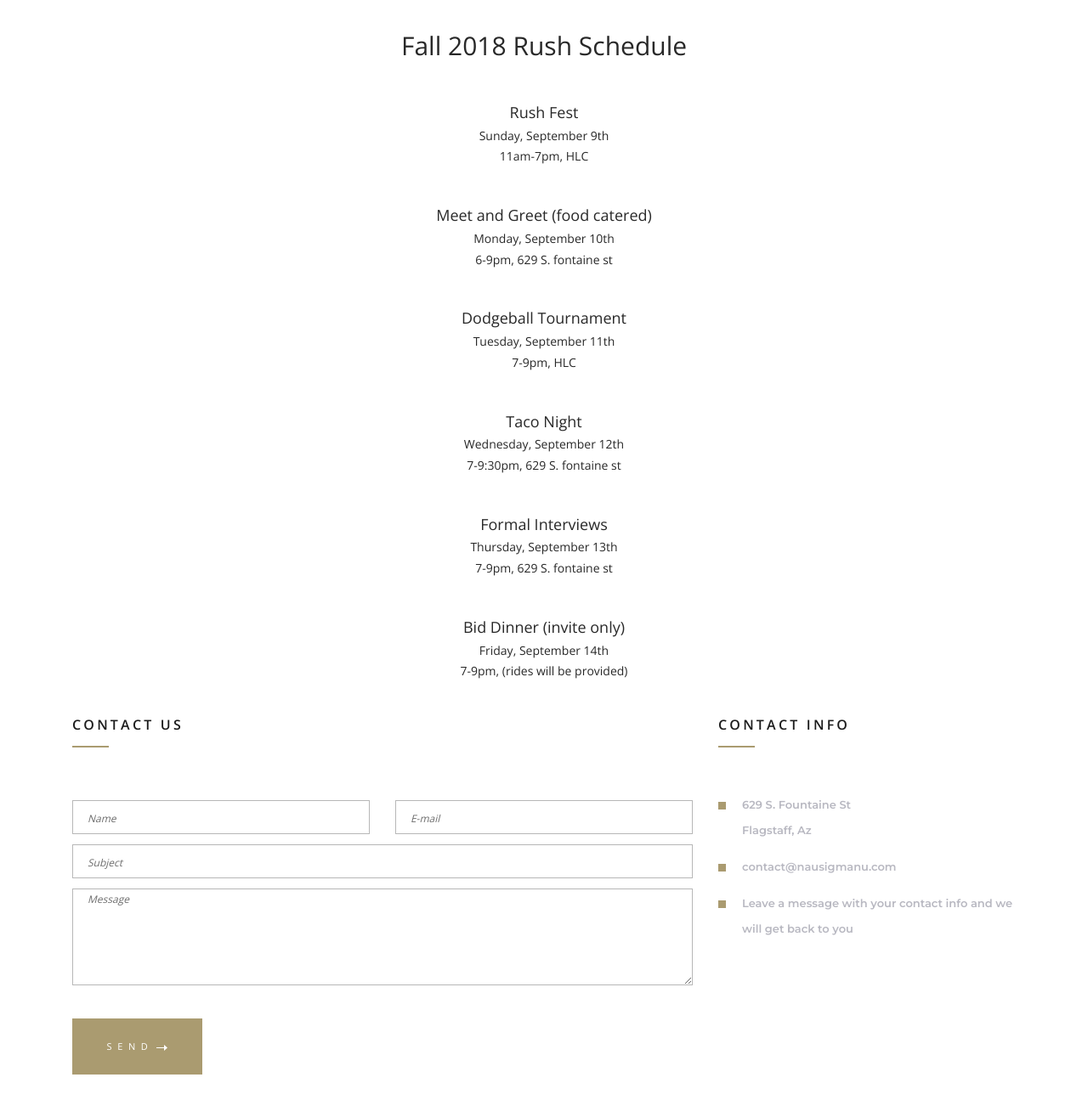
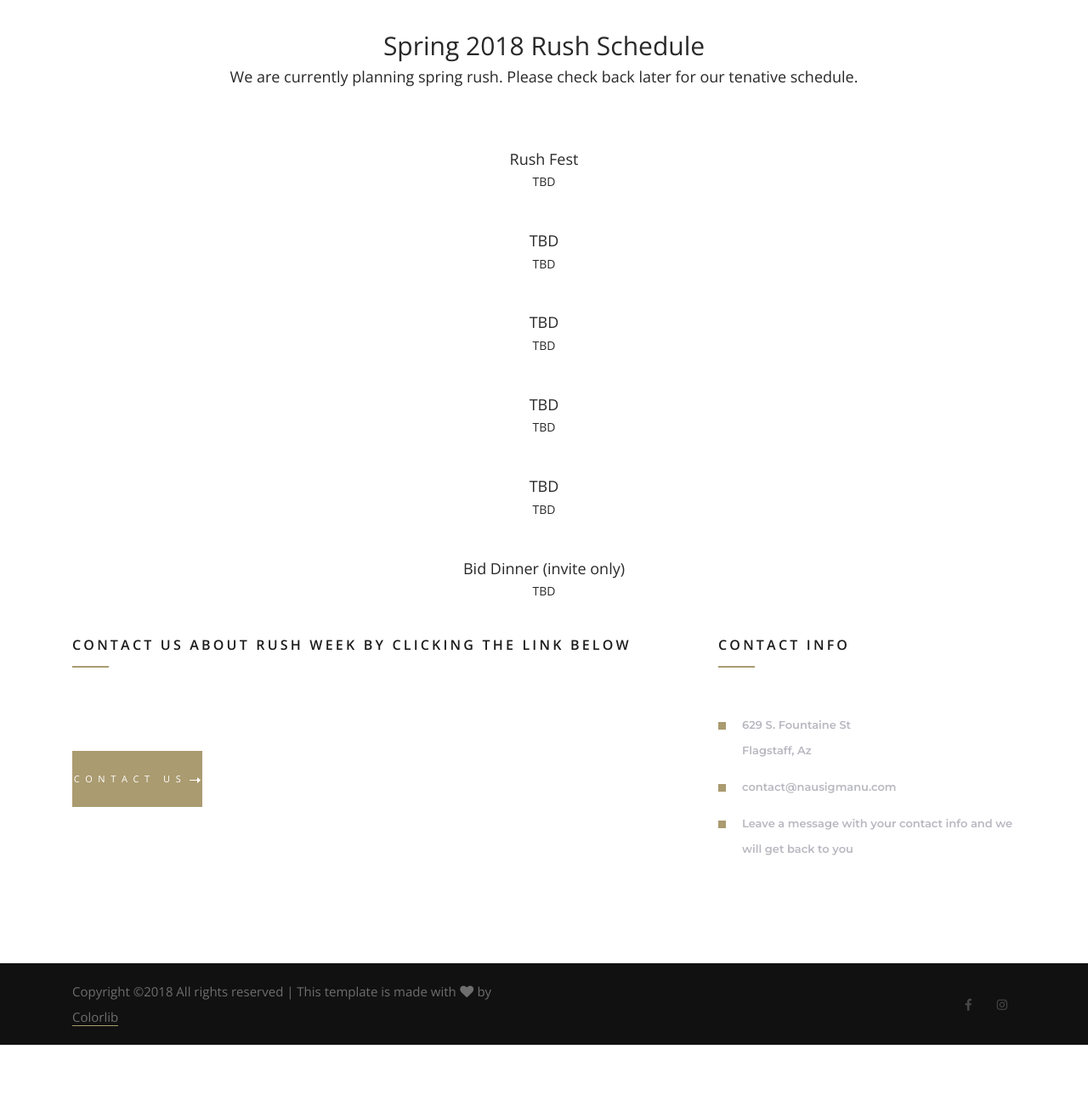
Before and after one commit to djgalati/Sigma-Nu, a plain HTML site: page rush.html in a window 1280 px wide. Shown: the part 545-1840 px from the top of the page at 85% size. After the commit the page ends 1775 px from the top, so only its background shows below. Drawn offline with nearby package versions, Linux system fonts and the light colour scheme; some packages are replaced by stand-ins of ours.

Commit message:
Update rush.html

```diff
--- a/rush.html
+++ b/rush.html
@@ -109,31 +109,26 @@
 	</div>
 
 	<div style="text-align: center; align: center;">
-		<h2>Fall 2018 Rush Schedule</h2>
+		<h2>Spring 2018 Rush Schedule</h2>
+		<h3> We are currently planning spring rush. Please check back later for our tenative schedule.</h3>
 
-			<h3 style="margin-top: 50px;">Rush Fest</h3>
-			<h4>Sunday, September 9th</h4>
-			<h4>11am-7pm, HLC</h4>
+			<h3 style="margin-top: 75px;">Rush Fest</h3>
+			<h4>TBD</h4>
 
-			<h3 style="margin-top: 50px;">Meet and Greet (food catered)</h3>
-			<h4>Monday, September 10th</h4>
-			<h4>6-9pm, 629 S. fontaine st</h4>
+			<h3 style="margin-top: 50px;">TBD</h3>
+			<h4>TBD</h4>
 
-			<h3 style="margin-top: 50px;">Dodgeball Tournament</h3>
-			<h4>Tuesday, September 11th</h4>
-			<h4>7-9pm, HLC</h4>
+			<h3 style="margin-top: 50px;">TBD</h3>
+			<h4>TBD</h4>
 
-			<h3 style="margin-top: 50px;">Taco Night</h3>
-			<h4>Wednesday, September 12th</h4>
-			<h4>7-9:30pm, 629 S. fontaine st</h4>
+			<h3 style="margin-top: 50px;">TBD</h3>
+			<h4>TBD</h4>
 
-			<h3 style="margin-top: 50px;">Formal Interviews</h3>
-			<h4>Thursday, September 13th</h4>
-			<h4>7-9pm, 629 S. fontaine st</h4>
+			<h3 style="margin-top: 50px;">TBD</h3>
+			<h4>TBD</h4>
 
 			<h3 style="margin-top: 50px;">Bid Dinner (invite only)</h3>
-			<h4>Friday, September 14th</h4>
-			<h4>7-9pm, (rides will be provided)</h4>
+			<h4>TBD</h4>
 	</div>
 
 	<!-- Contact Content -->
@@ -146,27 +141,15 @@
 				<div class="col-lg-8">
 					<div class="contact_main_content">
 
-						<div class="contact_subtitle">contact us</div>
+						<div class="contact_subtitle">contact us about rush week by clicking the link below</div>
+
+						<div>
+							<button id="contact_form_submit" target="ec" type="submit" class="contact_submit_btn trans_300" value="Submit">Contact us<img src="images/arrow_right.svg" alt="">
+							</button>
+						</div>
 
 						<!-- Contact Us Form -->
-						<div class="contact_form_container">
-							<form id="gform" method="POST" data-email="recruitment@nausigmanu.com" action="https://script.google.com/macros/s/AKfycbwfGQhDWFnHcxo91BsNltgDYhte_-QT6txuCkke/exec" target="nausigmanu.com/index">
 
-								<div>
-									<input id="contact_form_name" class="input_field contact_form_name" name="name" type="text" placeholder="Name" required="required" data-error="Name is required.">
-									<input id="contact_form_email" class="input_field contact_form_email" type="email" name="email" placeholder="E-mail" required="required" data-error="Valid email is required.">
-									<input id="contact_form_subject" class="input_field contact_form_subject" type="text" name="subject" placeholder="Subject" required="required" data-error="Subject is required.">
-									<textarea id="contact_form_message" class="text_field contact_form_message" name="message"  placeholder="Message" rows="4" required data-error="Please, write us a message."></textarea>
-
-								</div>
-								<div>
-									<button id="contact_form_submit" target="_blank" type="submit" class="contact_submit_btn trans_300" value="Submit">
-										send<img src="images/arrow_right.svg" alt="">
-									</button>
-								</div>
-
-							</form>
-						</div>
 
 					</div>
 				</div>
```
